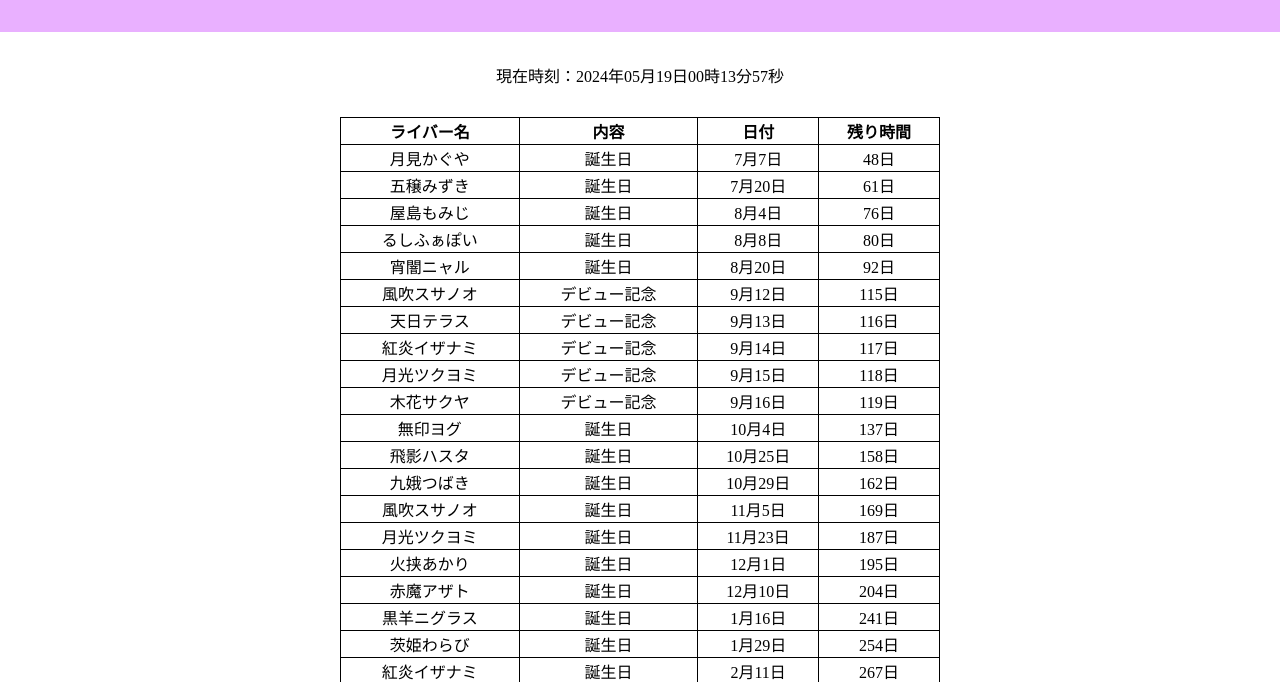
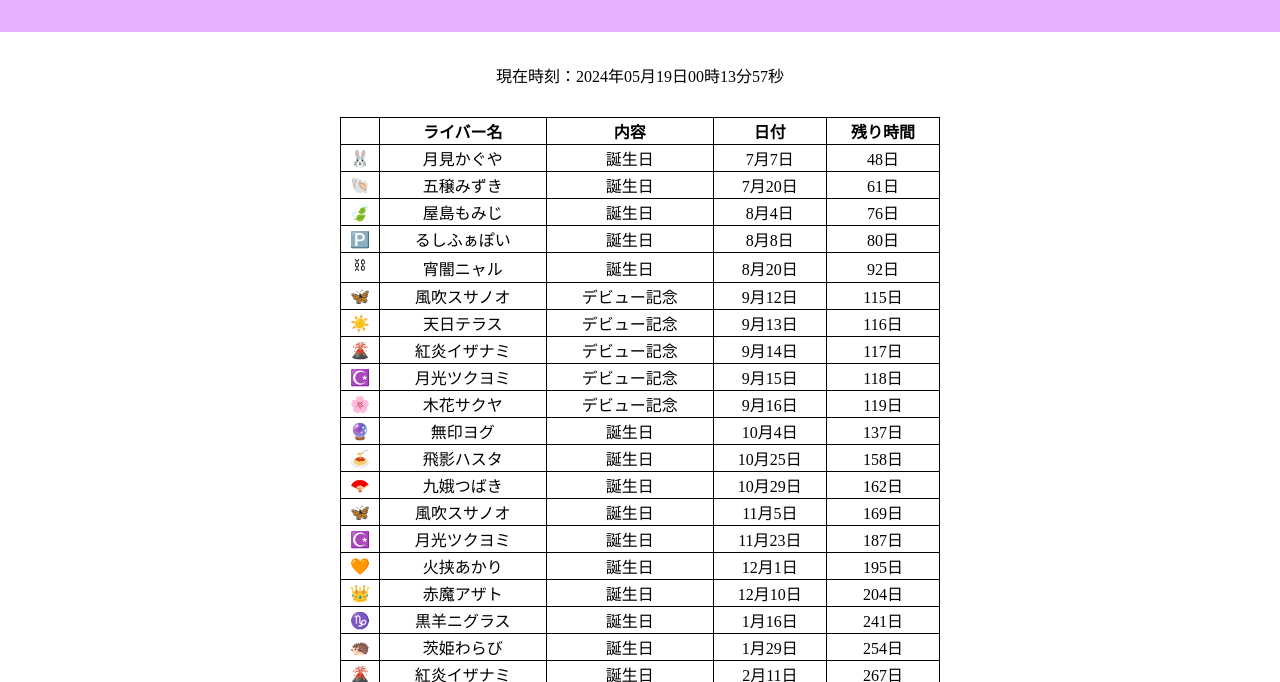
Before and after one commit to Muramasa9369pro/AiryEventCountDownTimer, a plain HTML site: page index.html in a window 1280 px wide. Shown: the part 118-800 px from the top of the page. Drawn offline with Linux system fonts and the light colour scheme.

Commit message:
ライアーアイコン追加

```diff
--- a/festival.js
+++ b/festival.js
@@ -1,7 +1,8 @@
 class Festival {
 
   //コンストラクタ
-  constructor(name, fes, datetime) {
+  constructor(icon, name, fes, datetime) {
+    this._icon = icon;
     this._name = name;
     this._fes = fes;
 
@@ -19,6 +20,10 @@ class Festival {
   }
 
   //getter
+  get icon() {
+    return this._icon;
+  }
+
   get name() {
     return this._name;
   }
--- a/index.html
+++ b/index.html
@@ -23,6 +23,7 @@
     <div class="container">
       <table id="count-down-timer-table">
         <tr>
+          <th></th>
           <th>ライバー名</th>
           <th>内容</th>
           <th>日付</th>
--- a/main.js
+++ b/main.js
@@ -1,45 +1,45 @@
 /**ライバーのイベントオブジェクトリスト*/
 const festivals = [
-  new Festival("るしふぁぽい", "デビュー記念", new Date("2024-05-01 00:00:00")),
-  new Festival("るしふぁぽい", "誕生日", new Date("2023-08-08 00:00:00")),
-  new Festival("鏡迷アリス", "デビュー記念", new Date("2023-02-26 00:00:00")),
-  new Festival("鏡迷アリス", "誕生日", new Date("2023-05-04 00:00:00")),
-  new Festival("月見かぐや", "デビュー記念", new Date("2023-03-05 20:01:00")),
-  new Festival("月見かぐや", "誕生日", new Date("2023-07-07 00:00:00")),
-  new Festival("茨姫わらび", "デビュー記念", new Date("2023-03-12 00:00:00")),
-  new Festival("茨姫わらび", "誕生日", new Date("2023-01-29 00:00:00")),
-  new Festival("白雪ミラ", "デビュー記念", new Date("2023-03-19 00:00:00")),
-  new Festival("白雪ミラ", "誕生日", new Date("2023-04-09 00:00:00")),
-  new Festival("風吹スサノオ", "デビュー記念", new Date("2023-09-12 00:00:00")),
-  new Festival("風吹スサノオ", "誕生日", new Date("2023-11-05 00:00:00")),
-  new Festival("天日テラス", "デビュー記念", new Date("2023-09-13 00:00:00")),
-  new Festival("天日テラス", "誕生日", new Date("2023-03-14 00:00:00")),
-  new Festival("紅炎イザナミ", "デビュー記念", new Date("2023-09-14 00:00:00")),
-  new Festival("紅炎イザナミ", "誕生日", new Date("2023-02-11 00:00:00")),
-  new Festival("月光ツクヨミ", "デビュー記念", new Date("2023-09-15 00:00:00")),
-  new Festival("月光ツクヨミ", "誕生日", new Date("2023-11-23 00:00:00")),
-  new Festival("木花サクヤ", "デビュー記念", new Date("2023-09-16 00:00:00")),
-  new Festival("木花サクヤ", "誕生日", new Date("2023-03-09 00:00:00")),
-  new Festival("宵闇ニャル", "デビュー記念", new Date("2023-05-08 00:00:00")),
-  new Festival("宵闇ニャル", "誕生日", new Date("2023-08-20 00:00:00")),
-  new Festival("飛影ハスタ", "デビュー記念", new Date("2023-05-09 00:00:00")),
-  new Festival("飛影ハスタ", "誕生日", new Date("2023-10-25 00:00:00")),
-  new Festival("赤魔アザト", "デビュー記念", new Date("2023-05-10 00:00:00")),
-  new Festival("赤魔アザト", "誕生日", new Date("2023-12-10 00:00:00")),
-  new Festival("黒羊ニグラス", "デビュー記念", new Date("2023-05-11 00:00:00")),
-  new Festival("黒羊ニグラス", "誕生日", new Date("2023-01-16 00:00:00")),
-  new Festival("無印ヨグ", "デビュー記念", new Date("2023-05-12 00:00:00")),
-  new Festival("無印ヨグ", "誕生日", new Date("2023-10-04 00:00:00")),
-  new Festival("屋島もみじ", "デビュー記念", new Date("2023-04-01 00:00:00")),
-  new Festival("屋島もみじ", "誕生日", new Date("2023-08-04 00:00:00")),
-  new Festival("雪車町ましろ", "デビュー記念", new Date("2023-04-02 00:00:00")),
-  new Festival("雪車町ましろ", "誕生日", new Date("2023-02-20 00:00:00")),
-  new Festival("五穣みずき", "デビュー記念", new Date("2023-04-03 00:00:00")),
-  new Festival("五穣みずき", "誕生日", new Date("2023-07-20 00:00:00")),
-  new Festival("九娥つばき", "デビュー記念", new Date("2023-04-04 00:00:00")),
-  new Festival("九娥つばき", "誕生日", new Date("2023-10-29 00:00:00")),
-  new Festival("火挟あかり", "デビュー記念", new Date("2023-04-05 00:00:00")),
-  new Festival("火挟あかり", "誕生日", new Date("2023-12-01 00:00:00")),
+  new Festival("🅿️","るしふぁぽい", "デビュー記念", new Date("2024-05-01 00:00:00")),
+  new Festival("🅿️","るしふぁぽい", "誕生日", new Date("2023-08-08 00:00:00")),
+  new Festival("🎀","鏡迷アリス", "デビュー記念", new Date("2023-02-26 00:00:00")),
+  new Festival("🎀","鏡迷アリス", "誕生日", new Date("2023-05-04 00:00:00")),
+  new Festival("🐰", "月見かぐや", "デビュー記念", new Date("2023-03-05 20:01:00")),
+  new Festival("🐰","月見かぐや", "誕生日", new Date("2023-07-07 00:00:00")),
+  new Festival("🦔","茨姫わらび", "デビュー記念", new Date("2023-03-12 00:00:00")),
+  new Festival("🦔","茨姫わらび", "誕生日", new Date("2023-01-29 00:00:00")),
+  new Festival("🍎","白雪ミラ", "デビュー記念", new Date("2023-03-19 00:00:00")),
+  new Festival("🍎","白雪ミラ", "誕生日", new Date("2023-04-09 00:00:00")),
+  new Festival("🦋","風吹スサノオ", "デビュー記念", new Date("2023-09-12 00:00:00")),
+  new Festival("🦋","風吹スサノオ", "誕生日", new Date("2023-11-05 00:00:00")),
+  new Festival("☀️","天日テラス", "デビュー記念", new Date("2023-09-13 00:00:00")),
+  new Festival("☀️","天日テラス", "誕生日", new Date("2023-03-14 00:00:00")),
+  new Festival("🌋","紅炎イザナミ", "デビュー記念", new Date("2023-09-14 00:00:00")),
+  new Festival("🌋","紅炎イザナミ", "誕生日", new Date("2023-02-11 00:00:00")),
+  new Festival("☪️","月光ツクヨミ", "デビュー記念", new Date("2023-09-15 00:00:00")),
+  new Festival("☪️","月光ツクヨミ", "誕生日", new Date("2023-11-23 00:00:00")),
+  new Festival("🌸","木花サクヤ", "デビュー記念", new Date("2023-09-16 00:00:00")),
+  new Festival("🌸","木花サクヤ", "誕生日", new Date("2023-03-09 00:00:00")),
+  new Festival("⛓","宵闇ニャル", "デビュー記念", new Date("2023-05-08 00:00:00")),
+  new Festival("⛓","宵闇ニャル", "誕生日", new Date("2023-08-20 00:00:00")),
+  new Festival("🍝","飛影ハスタ", "デビュー記念", new Date("2023-05-09 00:00:00")),
+  new Festival("🍝","飛影ハスタ", "誕生日", new Date("2023-10-25 00:00:00")),
+  new Festival("👑","赤魔アザト", "デビュー記念", new Date("2023-05-10 00:00:00")),
+  new Festival("👑","赤魔アザト", "誕生日", new Date("2023-12-10 00:00:00")),
+  new Festival("♑️","黒羊ニグラス", "デビュー記念", new Date("2023-05-11 00:00:00")),
+  new Festival("♑️","黒羊ニグラス", "誕生日", new Date("2023-01-16 00:00:00")),
+  new Festival("🔮","無印ヨグ", "デビュー記念", new Date("2023-05-12 00:00:00")),
+  new Festival("🔮","無印ヨグ", "誕生日", new Date("2023-10-04 00:00:00")),
+  new Festival("🍃","屋島もみじ", "デビュー記念", new Date("2023-04-01 00:00:00")),
+  new Festival("🍃","屋島もみじ", "誕生日", new Date("2023-08-04 00:00:00")),
+  new Festival("❄️","雪車町ましろ", "デビュー記念", new Date("2023-04-02 00:00:00")),
+  new Festival("❄️","雪車町ましろ", "誕生日", new Date("2023-02-20 00:00:00")),
+  new Festival("🐚","五穣みずき", "デビュー記念", new Date("2023-04-03 00:00:00")),
+  new Festival("🐚","五穣みずき", "誕生日", new Date("2023-07-20 00:00:00")),
+  new Festival("🪭","九娥つばき", "デビュー記念", new Date("2023-04-04 00:00:00")),
+  new Festival("🪭","九娥つばき", "誕生日", new Date("2023-10-29 00:00:00")),
+  new Festival("🧡","火挟あかり", "デビュー記念", new Date("2023-04-05 00:00:00")),
+  new Festival("🧡","火挟あかり", "誕生日", new Date("2023-12-01 00:00:00")),
 ];
 
 
@@ -93,17 +93,20 @@ function renderFestival() {
 
     //td要素を作成し、テキストコンテンツを追加
     const tdElement_01 = document.createElement("td");
-    tdElement_01.textContent = festival.name;
+    tdElement_01.textContent = festival.icon;
 
     const tdElement_02 = document.createElement("td");
-    tdElement_02.textContent = festival.fes;
+    tdElement_02.textContent = festival.name;
+
+    const tdElement_03 = document.createElement("td");
+    tdElement_03.textContent = festival.fes;
 
     const festivalMonth = festival.datetime.getMonth() + 1;
     const festivalDate = festival.datetime.getDate();
-    const tdElement_03 = document.createElement("td");
-    tdElement_03.textContent = `${festivalMonth}月${festivalDate}日`;
+    const tdElement_04 = document.createElement("td");
+    tdElement_04.textContent = `${festivalMonth}月${festivalDate}日`;
 
-    const tdElement_04 = document.createElement("td");
+    const tdElement_05 = document.createElement("td");
     const remainingTime = festival.datetime - Date.now();
     //記念日当日は残り時間の表示を「当日」にして、その行を強調する。
     if (-3600 * 24000 < remainingTime && remainingTime <= 0) {
@@ -117,19 +120,19 @@ function renderFestival() {
         const hours = Math.floor((remainingTime % (1000 * 60 * 60 * 24)) / (1000 * 60 * 60));
         const minutes = Math.floor((remainingTime % (1000 * 60 * 60)) / (1000 * 60));
         const seconds = Math.floor((remainingTime % (1000 * 60)) / 1000);
-        tdElement_04.textContent = `${hours}時間 ${minutes}分 ${seconds}秒`;
+        tdElement_05.textContent = `${hours}時間 ${minutes}分 ${seconds}秒`;
       }
       else {
-        tdElement_04.textContent = `${days}日`;
+        tdElement_05.textContent = `${days}日`;
       }
     }
-
 
     //td要素をtr要素に追加
     trElement.appendChild(tdElement_01);
     trElement.appendChild(tdElement_02);
     trElement.appendChild(tdElement_03);
     trElement.appendChild(tdElement_04);
+    trElement.appendChild(tdElement_05);
 
     //tr要素をtr要素に追加
     countDownTimerTable.appendChild(trElement);
```
